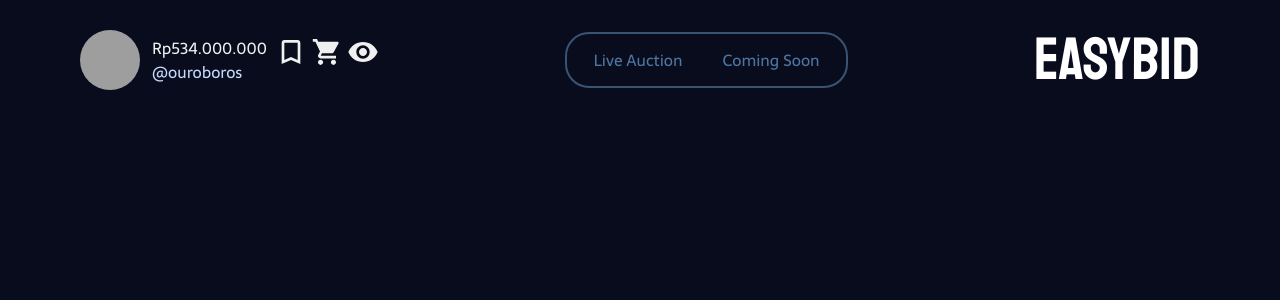
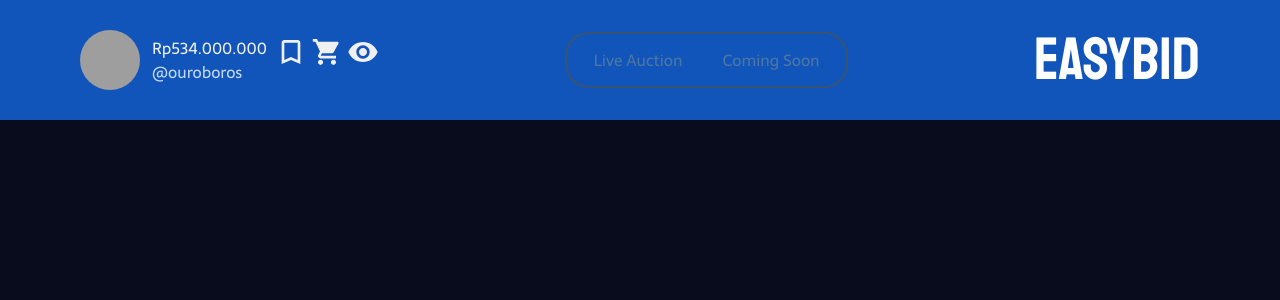
Before and after one commit to group4paw/auction-fe, a Next.js app: page / in a window 1280 px wide. Shown: the top 300 px of the page. Built offline with nearby package versions, Linux system fonts and the light colour scheme; grey boxes are pictures that could not be loaded.

Commit message:
change color navbar

```diff
--- a/src/components/Navbar.tsx
+++ b/src/components/Navbar.tsx
@@ -13,7 +13,7 @@ const Navbar = () => {
   return (
     <>
       <nav>
-        <div className="w-full px-2 sm:px-6 lg:px-20 lg:py-7">
+        <div className="w-full px-2 sm:px-6 lg:px-20 lg:py-7 bg-blue-700">
           <div className="relative flex items-center justify-between h-16">
             <div className="flex items-center gap-3">
               <Image
```
